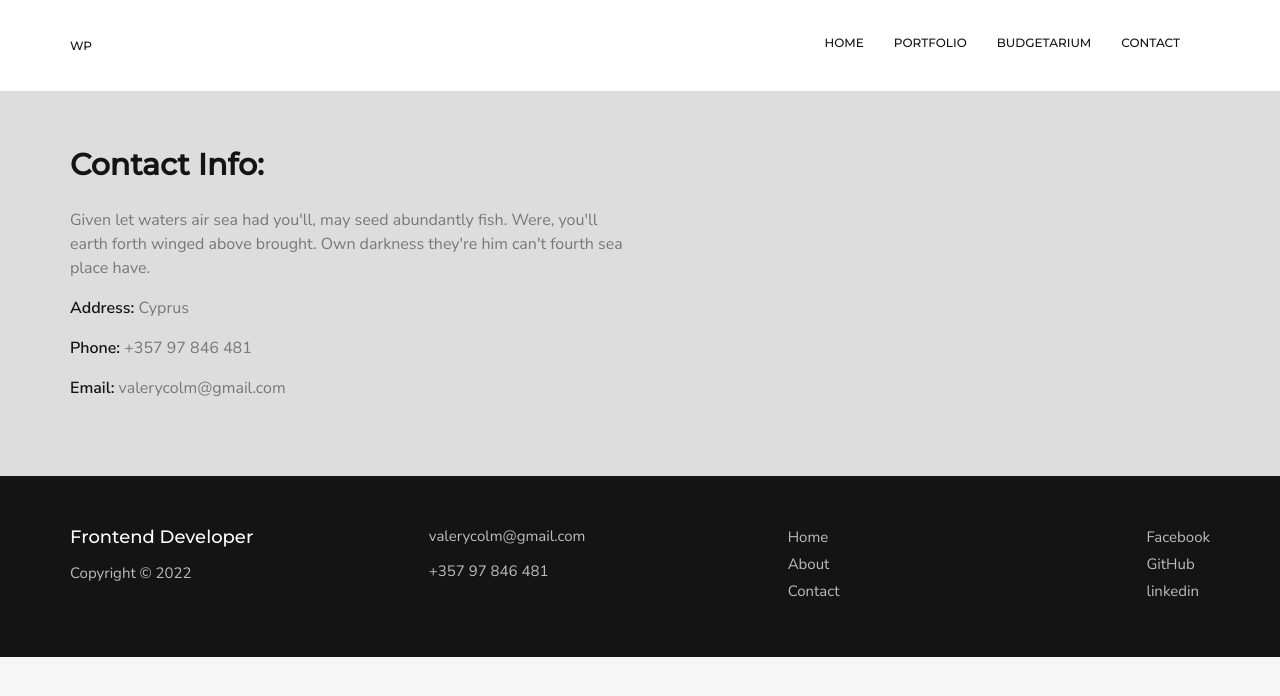
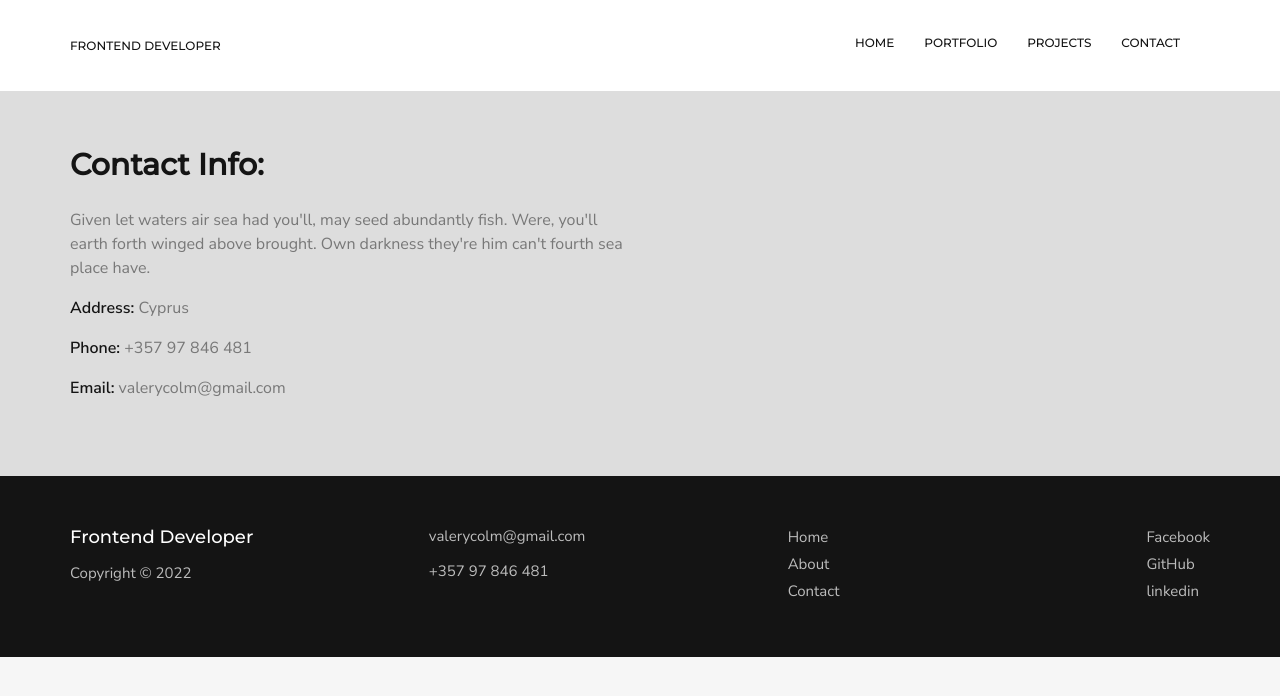
Before and after one commit to Valerykolm/portfolio, a website: page app/contacts.html in a window 1280 px wide. Drawn offline with nearby package versions, Linux system fonts and the light colour scheme; files that its build step writes are made by us from their sources.

Commit message:
add projects

```diff
--- a/app/contacts.html
+++ b/app/contacts.html
@@ -27,7 +27,7 @@
       <div class="row justify-content-between align-items-center">
         <div class="col-md-auto">
           <div class="logo">
-            <a href="index.html">wp</a>
+            <a href="index.html">Frontend developer</a>
           </div>
         </div>
         <!-- /.col-md -->
@@ -38,7 +38,7 @@
           <ul class="top-nav_menu">
             <li><a href="index.html">home</a></li>
             <li><a href="portfolio.html">portfolio</a></li>
-            <li><a href="budgetarium.html">budgetarium</a></li>
+            <li><a href="slider.html">projects</a></li>
             <li><a href="contacts.html">contact</a></li>
           </ul>
         </div>
```
Also changed, not shown: app/index.html (+1 -1 lines), app/portfolio.html (+2 -2 lines), app/slider.html (+2 -1 lines).
